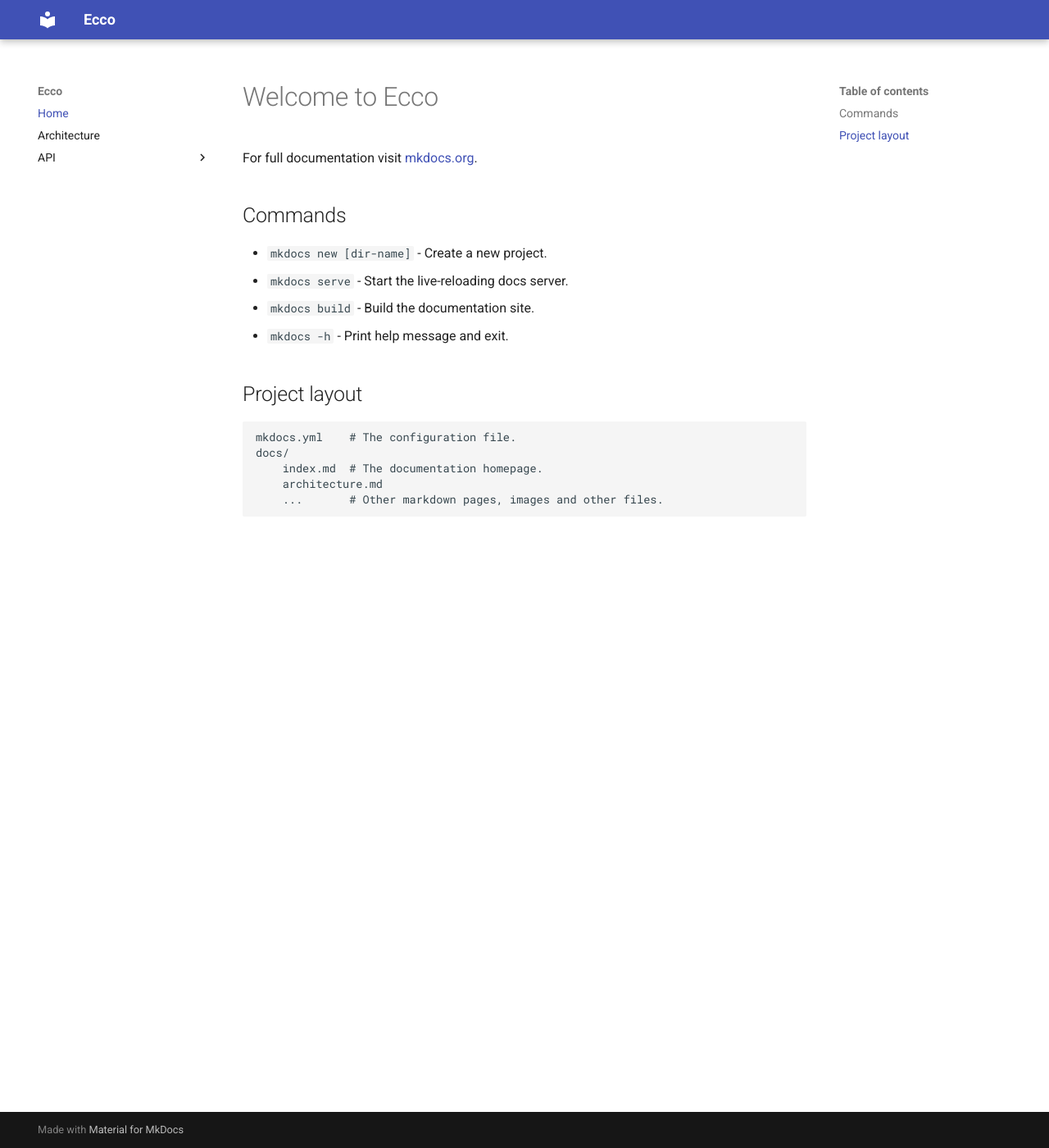
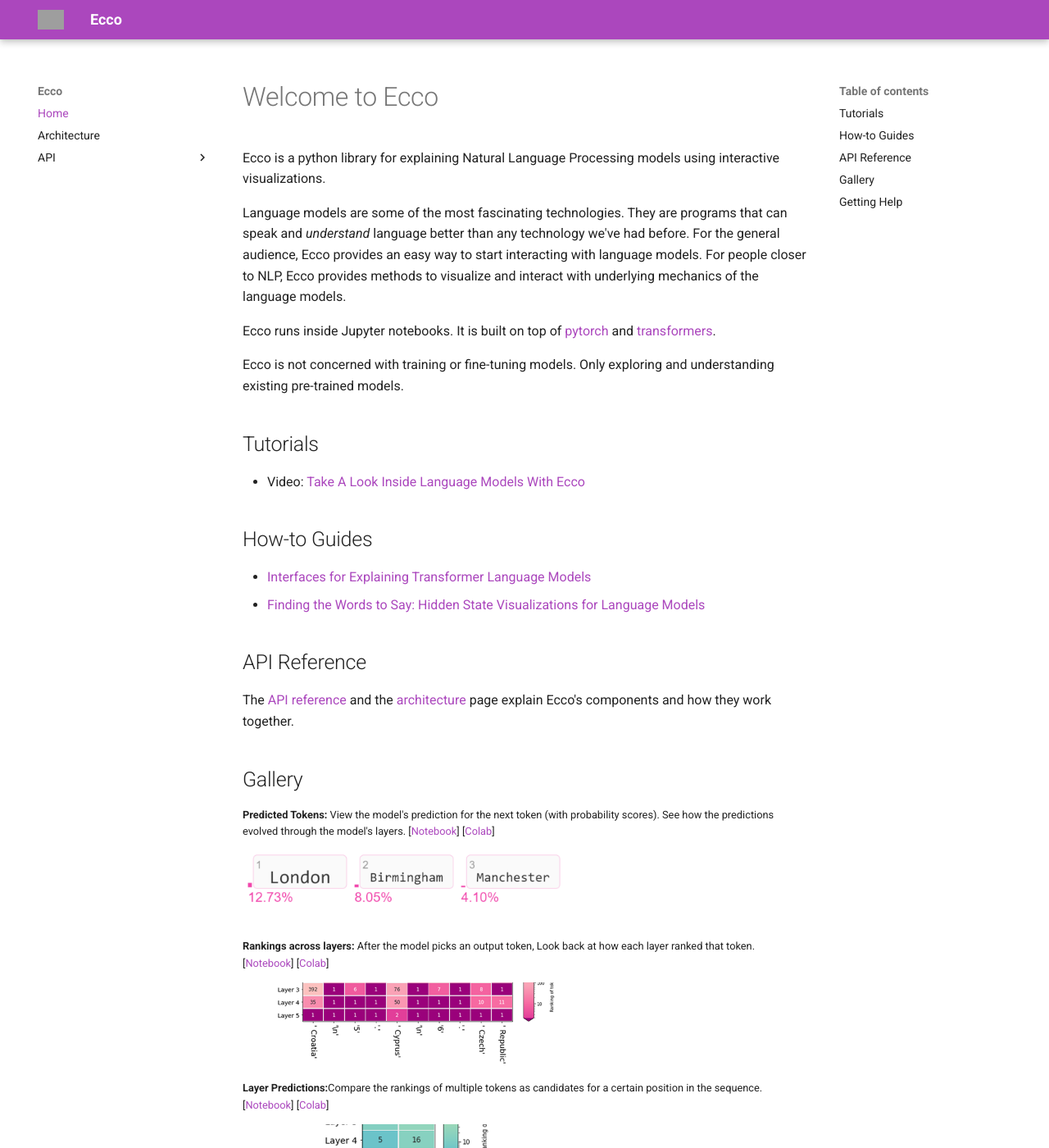
Before and after one commit to jalammar/ecco, an MkDocs documentation site: the page built from docs/index.md, in a window 1280 px wide and 1400 px high. Shown: the whole window at 82% size. Built offline with MkDocs 1.6.1 and Material for MkDocs 9.7.7, drawn with Linux system fonts in a browser that asks for light colours; some of the changed text lies outside the part shown; grey boxes are pictures that could not be loaded.

Commit message:
- Fixed rankings() and saliency() to adapt to the new (batch, position_ dimensions of token_ids and tokens - created index of docs - Added simple css to the docs template

```diff
--- a/docs/index.md
+++ b/docs/index.md
@@ -1,18 +1,51 @@
 # Welcome to Ecco
+Ecco is a python library for explaining Natural Language Processing models using interactive visualizations.
 
-For full documentation visit [mkdocs.org](https://www.mkdocs.org).
+Language models are some of the most fascinating technologies. They are programs that can speak and <i>understand</i> language better than any technology we've had before. For the general audience, Ecco provides an easy way to start interacting with language models. For people closer to NLP, Ecco provides methods to visualize and interact with underlying mechanics of the language models.
 
-## Commands
+Ecco runs inside Jupyter notebooks. It is built on top of [pytorch](https://pytorch.org/) and [transformers](https://github.com/huggingface/transformers).
 
-* `mkdocs new [dir-name]` - Create a new project.
-* `mkdocs serve` - Start the live-reloading docs server.
-* `mkdocs build` - Build the documentation site.
-* `mkdocs -h` - Print help message and exit.
+Ecco is not concerned with training or fine-tuning models. Only exploring and understanding existing pre-trained models.
 
-## Project layout
+## Tutorials
+- Video: [Take A Look Inside Language Models With Ecco](https://www.youtube.com/watch?v=rHrItfNeuh0)
 
-    mkdocs.yml    # The configuration file.
-    docs/
-        index.md  # The documentation homepage.
-        architecture.md
-        ...       # Other markdown pages, images and other files.
+## How-to Guides
+- [Interfaces for Explaining Transformer Language Models](https://jalammar.github.io/explaining-transformers/)
+- [Finding the Words to Say: Hidden State Visualizations for Language Models](https://jalammar.github.io/hidden-states/)
+
+
+## API Reference
+The [API reference](api/ecco) and the [architecture](architecture) page explain Ecco's components and how they work together.
+
+## Gallery
+
+<div class="container gallery" markdown="1">
+
+<p><strong>Predicted Tokens:</strong> View the model's prediction for the next token (with probability scores). See how the predictions evolved through the model's layers. [<a href="">Notebook</a>] [<a href="">Colab</a>]</p>
+<img src="img/layer_predictions_ex_london.png" />
+
+<p><strong>Rankings across layers:</strong> After the model picks an output token, Look back at how each layer ranked that token.  [<a href="">Notebook</a>] [<a href="">Colab</a>]</p>
+<img src="img/rankings_ex_eu_1_widethumb.png" />
+
+<p><strong>Layer Predictions:</strong>Compare the rankings of multiple tokens as candidates for a certain position in the sequence.  [<a href="">Notebook</a>] [<a href="">Colab</a>]</p>
+<img src="img/rankings_watch_ex_is_are_widethumb.png" />
+<br />
+<p><strong>Input Saliency:</strong> How much did each input token contribute to producing the output token?  [<a href="">Notebook</a>] [<a href="">Colab</a>]
+</p>
+<img src="img/saliency_ex_1_thumbwide.png" />
+
+<p><strong>Detailed Saliency:</strong> See more precise input saliency values using the detailed view. [<a href="">Notebook</a>] [<a href="">Colab</a>]
+</p>
+<img src="img/saliency_ex_2_thumbwide.png" />
+
+<p><strong>Neuron Activation Analysis:</strong> Examine underlying patterns in neuron activations using non-negative matrix factorization. [<a href="">Notebook</a>] [<a href="">Colab</a>]</p>
+<img src="img/nmf_ex_1_widethumb.png" />
+
+</div>
+
+## Getting Help
+Having trouble?
+
+- The [Discussion](https://github.com/jalammar/ecco/discussions) board might have some relevant information. If not, you can post your questions there.
+- Report bugs at Ecco's [issue tracker](https://github.com/jalammar/ecco/issues)
--- /dev/null
+++ b/docs/stylesheets/extra.css
@@ -0,0 +1,7 @@
+
+.gallery{
+    font-size:80%;
+}
+.gallery img{
+    max-width: 400px;
+}
--- a/mkdocs.yml
+++ b/mkdocs.yml
@@ -2,6 +2,13 @@ site_name: Ecco
 
 theme:
   name: "material"
+  logo: img/eccorca_white.png
+  favicon: img/eccorca_purple.png
+  palette:
+    primary: purple
+    accent: pink
+extra_css:
+  - stylesheets/extra.css
 
 plugins:
 - mkdocstrings:
```
Also changed, not shown: 2 other files.
